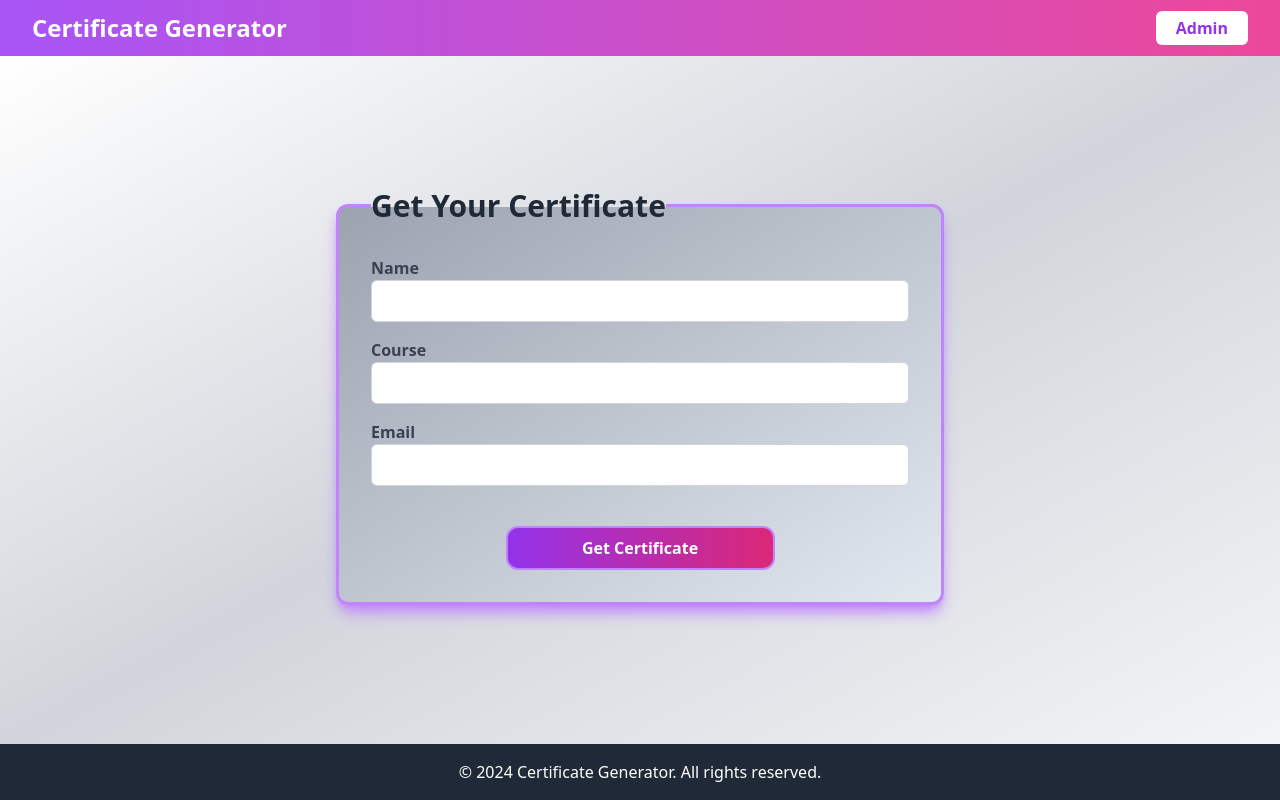
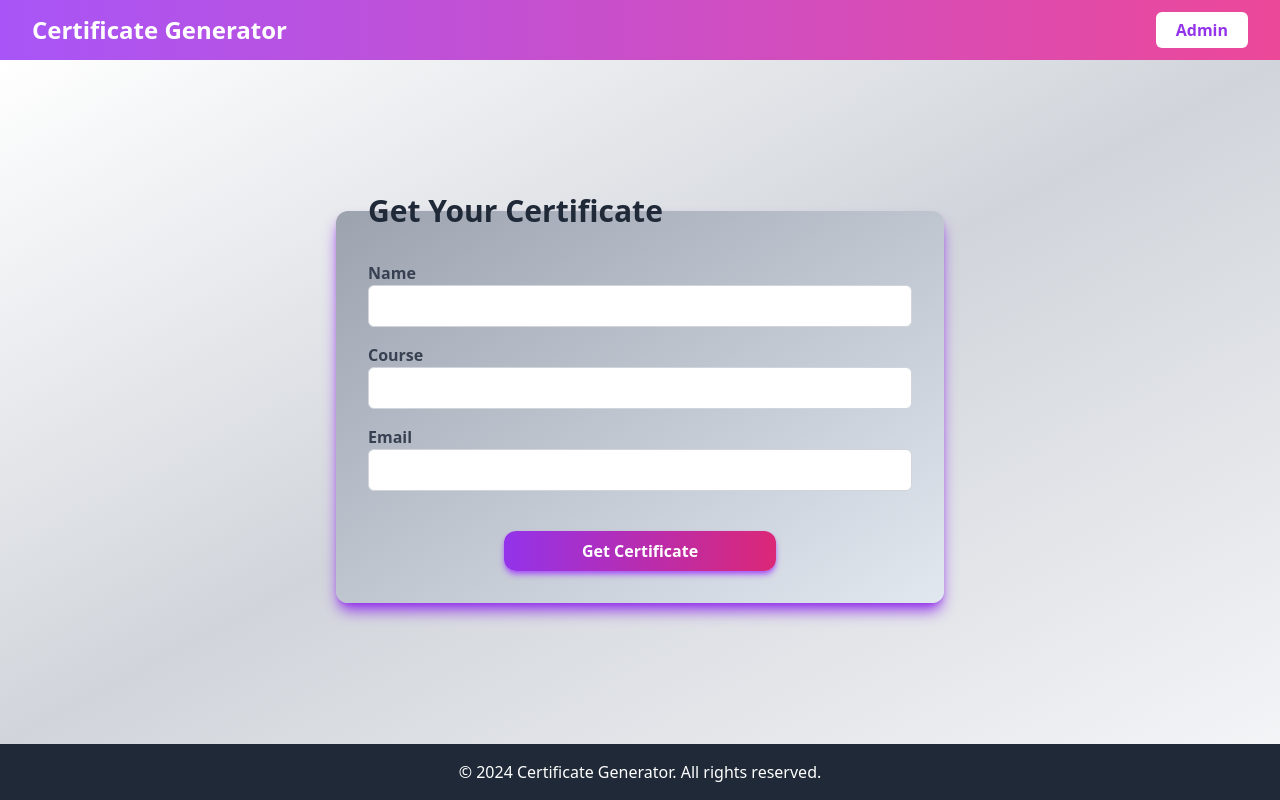
Before and after one commit to rd273001/Certificate_Generator, a React (Vite) app in the folder client/: page / in a window 1280 px wide. Built offline with nearby package versions, Linux system fonts and the light colour scheme.

Commit message:
"Fixed issue while Certificate Generation, Refactor CertificateRequestForm, update Layout and AdminDashboard pages, modified certificateSlice"

```diff
--- a/client/src/App.jsx
+++ b/client/src/App.jsx
@@ -2,7 +2,7 @@ import React from 'react';
 import { BrowserRouter as Router, Routes, Route } from 'react-router-dom';
 import Layout from './components/Layout';
 import AdminDashboard from './pages/AdminDashboard';
-import CertificateRequestForm from './components/CertificateRequestForm';
+import CertificateRequestForm from './pages/Home';
 import { Provider } from 'react-redux';
 import store from './store/configureStore';
 
--- /dev/null
+++ b/client/src/components/Header.jsx
@@ -0,0 +1,33 @@
+import React from 'react'
+import { Link, useLocation, useNavigate } from 'react-router-dom';
+
+
+const Header = () => {
+  const location = useLocation();
+  const navigate = useNavigate();
+
+  const handleRole = () => {
+    // Determine the target route based on the current location
+    const targetRoute = location.pathname === '/' ? '/admin' : '/';
+    navigate( targetRoute );   // Navigate to the target route
+  };
+
+  return (
+    <header className='flex justify-between w-full items-center bg-gradient-to-r from-purple-500 to-pink-500 py-3 md:px-8 px-4'>
+
+      <Link to='/' className='text-white font-bold sm:text-2xl text-xl hover:opacity-85 active:opacity-70'>
+        Certificate Generator
+      </Link>
+      <Link
+        to={ location.pathname === '/' ? '/admin' : '/' }
+        className='sm:py-1.5 py-1 px-2 sm:px-5 bg-white text-purple-600 font-semibold rounded-md hover:bg-opacity-70 active:scale-105'
+        onClick={ handleRole }
+      >
+        { location.pathname === '/' ? 'Admin' : 'Go to Home' }
+      </Link>
+
+    </header>
+  );
+};
+
+export default Header;
--- a/client/src/components/Layout.jsx
+++ b/client/src/components/Layout.jsx
@@ -1,31 +1,12 @@
-import React, { useState } from 'react';
-import { Outlet, Link, NavLink } from 'react-router-dom';
+import React from 'react';
+import { Outlet } from 'react-router-dom';
+import Header from './Header';
 
 const Layout = () => {
-  const [role, setRole] = useState( 'Admin' );
+
   return (
     <div className='flex flex-col min-h-screen'>
-      <header className='flex justify-between w-full items-center bg-gradient-to-r from-purple-500 to-pink-500 py-3 md:px-8 px-4'>
-        <Link to='/' className='text-white font-bold sm:text-2xl text-xl hover:opacity-85 active:opacity-70'>
-          Certificate Generator
-        </Link>
-        <div>
-          {
-            role === 'Admin' ? <NavLink
-              to={ '/admin' }
-              className={ ( { isActive } ) => `sm:py-1.5 py-1 px-2 sm:px-5 bg-white text-purple-600 font-semibold rounded-md hover:bg-opacity-70 active:text-lg ${ isActive ? setRole( 'User' ) : '' }` }
-            >
-              Admin
-            </NavLink>
-              : <NavLink
-                to={ '/' }
-                className={ ( { isActive } ) => `sm:py-1.5 py-1 px-2 sm:px-5 bg-white text-purple-600 font-semibold rounded-md hover:bg-opacity-70 active:text-lg ${ isActive ? setRole( 'Admin' ) : '' }` }
-              >
-                Go to Home
-              </NavLink>
-          }
-        </div>
-      </header>
+      <Header />
 
       <main className='flex flex-col flex-grow bg-gradient-to-tl from-gray-100 via-gray-300 to-white'>
         <Outlet />
--- a/client/src/components/commons/PrimaryButton.jsx
+++ b/client/src/components/commons/PrimaryButton.jsx
@@ -4,7 +4,7 @@ const PrimaryButton = React.memo( ( { title, isLoading, ...props } ) => {
   return (
     <button
       type='submit'
-      className={ `${isLoading ? 'opacity-40 cursor-not-allowed' : '' } min-w-[50%] flex mx-auto items-center justify-center py-2 px-4 mt-6 bg-gradient-to-r from-purple-600 to-pink-600 text-white font-semibold rounded-xl border-2 border-purple-400 hover:bg-gradient-to-l hover:scale-105 active:scale-110 active:duration-0 transition ease-in-out delay-150 duration-300` }
+      className={ `${isLoading ? 'opacity-40 cursor-not-allowed' : '' } min-w-[50%] flex mx-auto items-center justify-center py-2 px-4 mt-6 bg-gradient-to-r from-purple-600 to-pink-600 text-white font-semibold rounded-xl shadow-md shadow-purple-500 hover:bg-gradient-to-l hover:scale-105 active:scale-110 active:duration-0 transition ease-in-out delay-150 duration-300` }
       disabled={ isLoading }
       { ...props }
     >
--- a/client/src/pages/AdminDashboard.jsx
+++ b/client/src/pages/AdminDashboard.jsx
@@ -3,7 +3,7 @@ import { Link } from 'react-router-dom';
 import LoadingIndicator from '../components/commons/LoadingIndicator';
 import PrimaryButton from '../components/commons/PrimaryButton';
 import { useDispatch, useSelector } from 'react-redux';
-import { approveCertificate, fetchCertificates, fetchRequests, rejectCertificate } from '../store/certificateSlice';
+import { approveCertificate, fetchCertificates, fetchRequests, rejectCertificate } from '../store/certificateSlice.js';
 
 const AdminDashboard = () => {
   const dispatch = useDispatch();
@@ -12,7 +12,7 @@ const AdminDashboard = () => {
   useEffect( () => {
     dispatch( fetchRequests() );
     dispatch( fetchCertificates() );
-  }, [] );
+  }, [dispatch] );
 
 
   // handler for approving and generating the certificate
@@ -31,7 +31,7 @@ const AdminDashboard = () => {
       <div className={ `flex flex-col items-center justify-center gap-y-16 md:px-8 px-4 md:pt-12 pt-10 md:pb-14 pb-12 ${ isLoading ? 'opacity-35' : '' }` }>
 
         <div className='bg-white rounded-lg shadow-lg shadow-gray-500 sm:p-8 p-4 lg:w-2/3 w-full overflow-x-auto'>
-          <h2 className='sm:text-3xl text-xl font-bold text-gray-800 mb-6'>Pending Requests</h2>
+          <h2 className='sm:text-3xl text-xl font-semibold text-gray-800 mb-6'>Pending Requests</h2>
           <table className='w-full table-auto'>
             <thead>
               <tr className='bg-gray-200'>
@@ -72,7 +72,7 @@ const AdminDashboard = () => {
         </div>
 
         <div className='bg-white rounded-lg shadow-lg shadow-gray-500 sm:p-8 p-4 lg:w-2/3 w-full overflow-x-auto'>
-          <h2 className='sm:text-3xl text-xl font-bold text-gray-800 mb-6'>Issued Certificates</h2>
+          <h2 className='sm:text-3xl text-xl font-semibold text-gray-800 mb-6'>Issued Certificates</h2>
           <table className='w-full table-auto'>
             <thead>
               <tr className='bg-gray-200'>
--- a/client/src/components/CertificateRequestForm.jsx
+++ b/client/src/pages/Home.jsx
@@ -1,6 +1,6 @@
 import React, { useState } from 'react';
-import PrimaryButton from './commons/PrimaryButton';
-import LoadingIndicator from './commons/LoadingIndicator';
+import PrimaryButton from '../components/commons/PrimaryButton';
+import LoadingIndicator from '../components/commons/LoadingIndicator';
 import { useDispatch, useSelector } from 'react-redux';
 import { requestCertificate } from '../store/certificateSlice';
 
@@ -21,6 +21,10 @@ const CertificateRequestForm = () => {
       return;
     }
     dispatch( requestCertificate( { name, course, email } ) );
+    setName( '' );
+    setCourse( '' );
+    setEmail( '' );
+    setErrors( {} );
   };
 
   // handler for error validation
@@ -43,8 +47,8 @@ const CertificateRequestForm = () => {
     <div className='flex flex-grow items-center justify-center md:px-8 px-4 md:pt-12 pt-10 md:pb-14 pb-12'>
 
       <form onSubmit={ handleSubmit } className={ `lg:w-1/2 md:w-3/4 w-full ${ isLoading ? 'opacity-35' : '' }` }>
-        <fieldset className='border-[3px] border-purple-400 rounded-xl p-4 sm:p-8 shadow-lg shadow-purple-400 bg-gradient-to-br from-gray-400 to-slate-200'>
-          <legend className='sm:text-3xl text-2xl font-bold text-gray-800'>Get Your Certificate</legend>
+        <fieldset className='rounded-xl p-4 sm:p-8 shadow-lg shadow-purple-600 bg-gradient-to-br from-gray-400 to-slate-200'>
+          <legend className='sm:text-3xl text-2xl font-semibold text-gray-800'>Get Your Certificate</legend>
           <div>
             <label htmlFor='name' className='block text-gray-700 font-bold'>
               Name
--- a/client/src/store/certificateSlice.js
+++ b/client/src/store/certificateSlice.js
@@ -54,7 +54,6 @@ export const approveCertificate = createAsyncThunk(
       sweetAlert( { text: 'Certificate generated successfully.' } );
       dispatch( fetchRequests() );
       dispatch( fetchCertificates() );
-      return generateCertificate;
     } catch ( error ) {
       sweetAlert( { title: 'Error!', text: error.response.data.error, icon: 'error' } );
       return rejectWithValue( error.response.data );
@@ -70,7 +69,6 @@ export const rejectCertificate = createAsyncThunk(
       await api.delete( `/certificates/reject/${ _id }` );
       sweetAlert( { text: 'Certificate request rejected.' } );
       dispatch( fetchRequests() );
-      return _id;
     } catch ( error ) {
       sweetAlert( { title: 'Error!', text: error.response.data.error, icon: 'error' } );
       return rejectWithValue( error.response.data );
```
Also changed, not shown: 1 other file (tests, documents, lock files or other folders).
